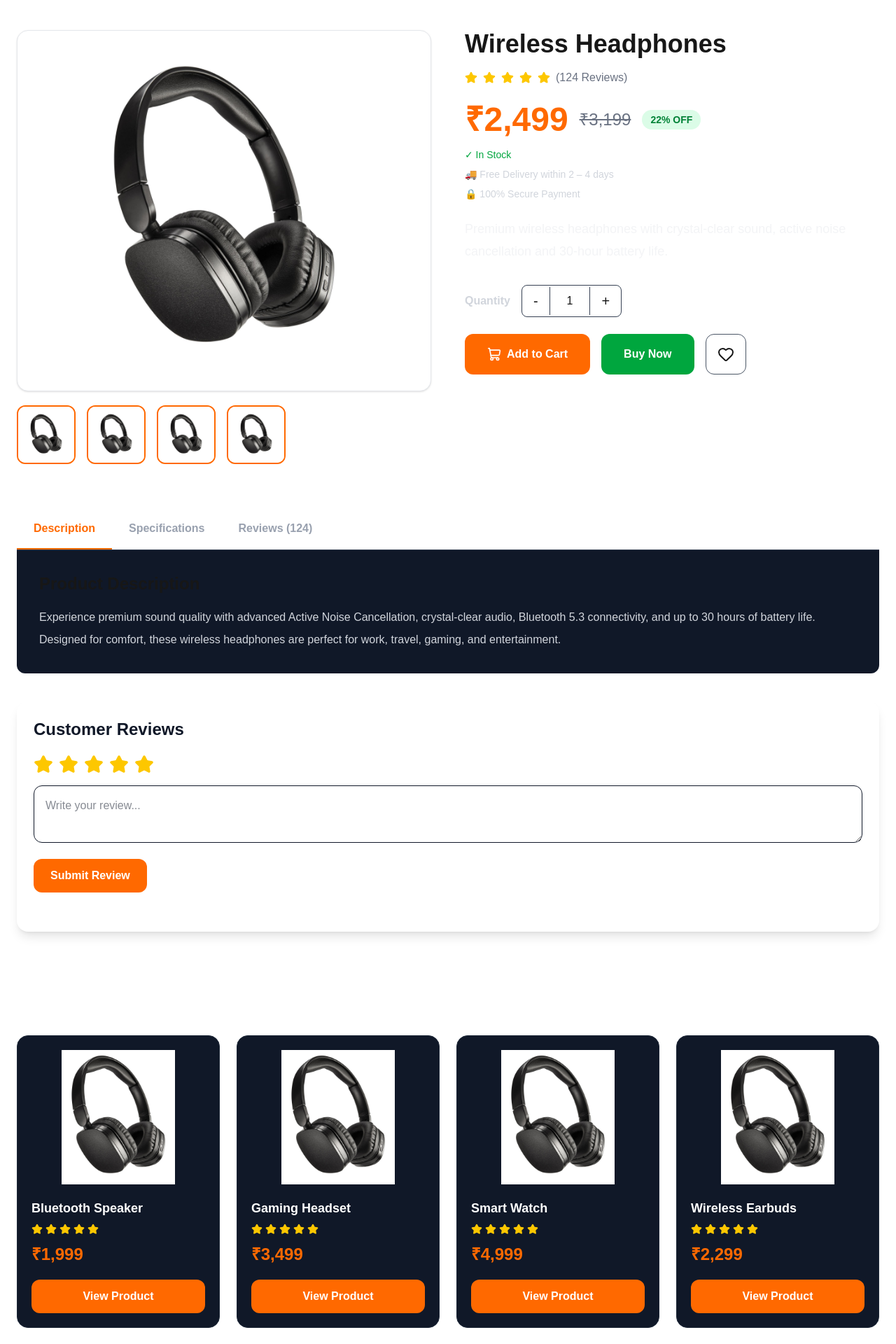
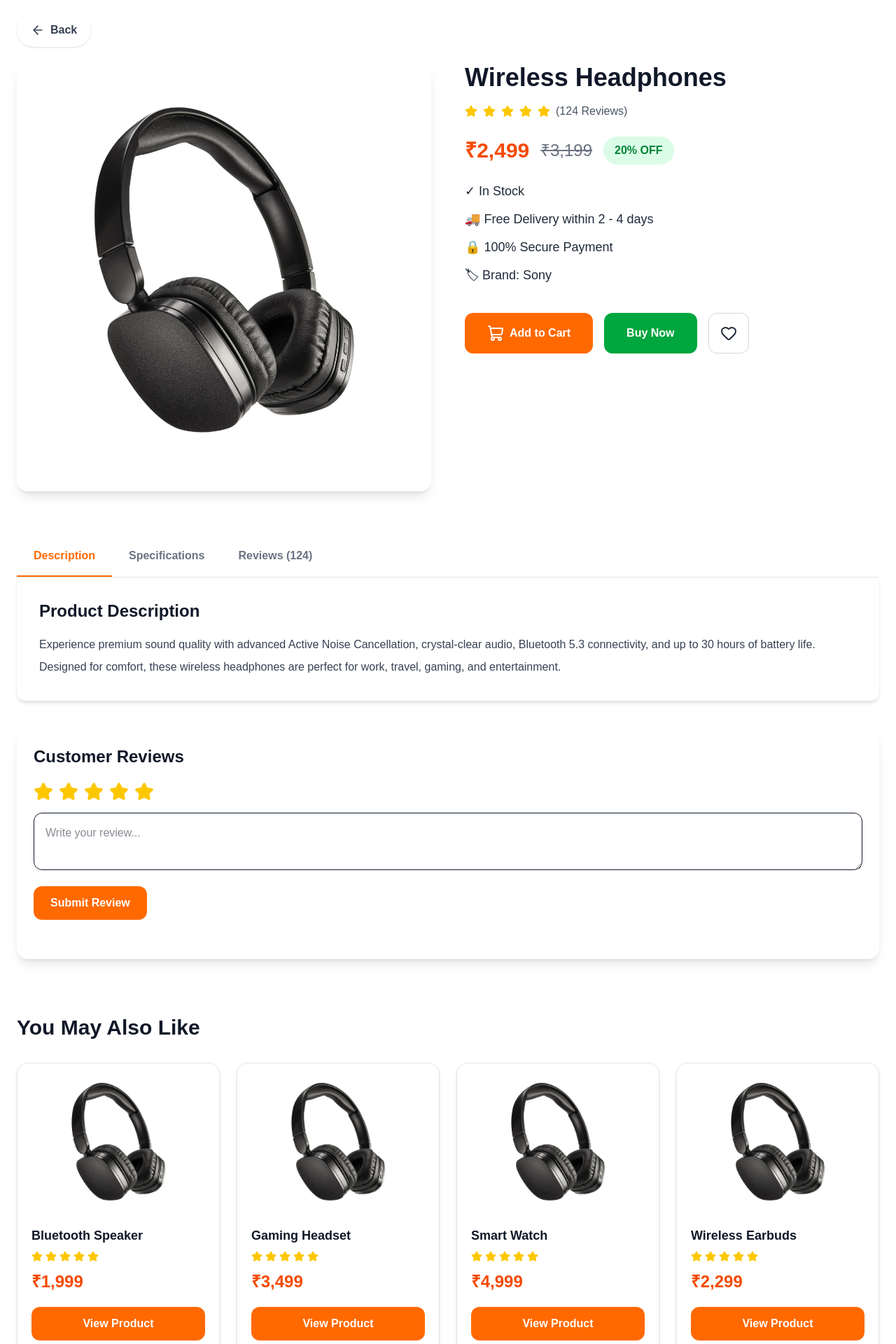
Before and after one commit to Sunil2505/Kotoze, a Next.js app: page /products/1 in a window 1280 px wide. Shown: the part 140-2060 px from the top of the page at 70% size. Built offline with nearby package versions, Linux system fonts and the light colour scheme.

Commit message:
Improve product details UI and navigation

```diff
--- a/src/app/globals.css
+++ b/src/app/globals.css
@@ -12,21 +12,15 @@
   --font-mono: var(--font-geist-mono);
 }
 
-@media (prefers-color-scheme: dark) {
-  :root {
-    --background: #0a0a0a;
-    --foreground: #ededed;
-  }
-}
-
-body {
-  background: var(--background);
-  color: var(--foreground);
-  font-family: Arial, Helvetica, sans-serif;
-}
-
 
 /* Smooth Scroll */
 html {
   scroll-behavior: smooth;
 }
+
+
+body {
+  background: #ffffff;
+  color: #171717;
+  font-family: Arial, Helvetica, sans-serif;
+}
--- a/src/app/products/[id]/page.tsx
+++ b/src/app/products/[id]/page.tsx
@@ -1,142 +1,346 @@
 "use client";
+
+import { use, useEffect } from "react";
+import Image from "next/image";
+import { useRouter } from "next/navigation";
+
+import {
+  Star,
+  Heart,
+  ShoppingCart,
+  ArrowLeft,
+} from "lucide-react";
+
 import { useCart } from "@/context/CartContext";
-import { Star, Heart, ShoppingCart } from "lucide-react";
-import ProductGallery from "../../../components/product/ProductGallery";
-import ProductTabs from "../../../components/product/ProductTabs";
-import RelatedProducts from "../../../components/product/RelatedProducts";
 import { useWishlist } from "@/context/WishlistContext";
+
+import { products } from "@/data/products";
+
+import ProductTabs from "@/components/product/ProductTabs";
+import RelatedProducts from "@/components/product/RelatedProducts";
 import ReviewSection from "@/components/ReviewSection";
-export default function ProductDetails() {
+
+
+export default function ProductDetails({
+  params,
+}: {
+  params: Promise<{ id: string }>;
+}) {
+
+
+  const { id } = use(params);
+
+  const router = useRouter();
+
   const { addToCart } = useCart();
+
   const { toggleWishlist } = useWishlist();
 
+
+  useEffect(() => {
+
+    window.scrollTo({
+      top: 0,
+      behavior: "auto",
+    });
+
+  }, []);
+
+
+
+  const product = products.find(
+    (item) => item.id === Number(id)
+  );
+
+
+  if (!product) {
+
     return (
-    <main className="mx-auto max-w-7xl px-6 py-12">
+
+      <main className="py-20">
+
+        <h1 className="text-center text-3xl font-bold text-gray-900">
+
+          Product Not Found
+
+        </h1>
+
+      </main>
+
+    );
+
+  }
+
+
+
+  return (
+
+    <main className="mx-auto max-w-7xl px-6 py-6">
+
+
+      {/* Back Button */}
+
+      <button
+        onClick={() => router.back()}
+        className="mb-6 flex items-center gap-2 rounded-full bg-white px-5 py-3 font-semibold text-gray-700 shadow transition hover:bg-orange-500 hover:text-white"
+      >
+
+        <ArrowLeft size={20} />
+
+        Back
+
+      </button>
+
       <div className="grid gap-12 lg:grid-cols-2">
 
+
         {/* Product Image */}
-        <ProductGallery />
 
-        {/* Product Info */}
+
+        <div className="flex items-center justify-center rounded-2xl bg-white p-10 shadow-lg">
+
+
+          <Image
+
+            src={product.image}
+
+            alt={product.name}
+
+            width={450}
+
+            height={450}
+
+            className="object-contain"
+
+          />
+
+
+        </div>
+
+
+
+
+
+
+
+        {/* Product Details */}
+
+
         <div>
-          <h1 className="text-4xl font-bold">
-            Wireless Headphones
+
+
+          <h1 className="text-4xl font-extrabold text-gray-900">
+
+            {product.name}
+
           </h1>
 
+
+
+
+
           <div className="mt-4 flex items-center gap-2">
-            {[...Array(5)].map((_, index) => (
+
+
+            {[...Array(product.rating)].map(
+              (_, index) => (
+
                 <Star
+
                   key={index}
+
                   size={18}
+
                   className="fill-yellow-400 text-yellow-400"
+
                 />
-            ))}
 
-            <span className="text-gray-500">(124 Reviews)</span>
+              )
+            )}
+
+
+
+            <span className="font-medium text-gray-600">
+
+              ({product.reviews} Reviews)
+
+            </span>
+
+
           </div>
 
+
+
+
+
+
           <div className="mt-6 flex flex-wrap items-center gap-4">
-  <span className="text-5xl font-extrabold text-orange-500">
-    ₹2,499
+
+
+            <span className="text-3xl font-extrabold text-orange-600">
+
+              ₹{product.price.toLocaleString("en-IN")}
+
             </span>
 
+
             <span className="text-2xl text-gray-500 line-through">
-    ₹3,199
+
+              ₹{product.oldPrice.toLocaleString("en-IN")}
+
             </span>
 
-  <span className="rounded-full bg-green-100 px-3 py-1 text-sm font-semibold text-green-700">
-    22% OFF
+
+
+            <span className="rounded-full bg-green-100 px-4 py-2 font-bold text-green-700">
+
+              {product.discount}
+
             </span>
+
+
           </div>
 
-      <div className="mt-4 flex flex-col gap-2 text-sm">
-        <span className="font-medium text-green-600">
-          ✓ In Stock
-        </span>
 
-        <span className="text-gray-300">
-          🚚 Free Delivery within 2 – 4 days
-        </span>
 
-        <span className="text-gray-300">
-          🔒 100% Secure Payment
-        </span>
+
+
+
+          <div className="mt-6 space-y-3 text-lg font-medium text-gray-800">
+
+
+            <p>✓ In Stock</p>
+
+            <p>🚚 Free Delivery within 2 - 4 days</p>
+
+            <p>🔒 100% Secure Payment</p>
+
+            <p>
+              🏷 Brand: {product.brand}
+            </p>
+
+
           </div>
 
-            <p className="mt-6 text-lg leading-8 text-gray-100">
-              Premium wireless headphones with crystal-clear sound,
-              active noise cancellation and 30-hour battery life.
-            </p>
 
-          <div className="mt-8">
-  {/* Quantity */}
-  <div className="mb-6 flex items-center gap-4">
-    <span className="font-semibold text-gray-300">
-      Quantity
-    </span>
 
-    <div className="flex items-center overflow-hidden rounded-lg border border-gray-700">
-      <button className="px-4 py-2 text-xl transition hover:bg-gray-800">
-        -
-      </button>
 
-      <span className="border-x border-gray-700 px-6 py-2">
-        1
-      </span>
 
-      <button className="px-4 py-2 text-xl transition hover:bg-gray-800">
-        +
-      </button>
-    </div>
-  </div>
 
-  {/* Buttons */}
-  <div className="flex flex-wrap gap-4">
+          <div className="mt-10 flex flex-wrap gap-4">
+
 
 
             <button
+
               onClick={() =>
+
                 addToCart({
-      id: 1,
-      name: "Wireless Headphones",
-      price: 2499,
-      image: "/images/products/headphones.jpg",
+
+                  id: product.id,
+
+                  name: product.name,
+
+                  price: product.price,
+
+                  image: product.image,
+
                   quantity: 1,
+
                 })
+
               }
-  className="flex items-center gap-2 rounded-xl bg-orange-500 px-8 py-4 font-semibold text-white transition hover:scale-105 hover:bg-orange-600"
+
+
+              className="flex items-center gap-2 rounded-xl bg-orange-500 px-8 py-4 font-bold text-white transition hover:bg-orange-600"
+
             >
-  <ShoppingCart size={20} />
+
+
+              <ShoppingCart />
+
+
               Add to Cart
+
+
             </button>
 
 
-<button className="rounded-xl bg-green-600 px-8 py-4 font-semibold text-white transition hover:scale-105 hover:bg-green-700">
+
+
+
+
+            <button
+
+              className="rounded-xl bg-green-600 px-8 py-4 font-bold text-white transition hover:bg-green-700"
+
+            >
+
               Buy Now
+
             </button>
 
 
+
+
+
+
             <button
+
               onClick={() =>
+
                 toggleWishlist({
-      id: 1,
-      name: "Wireless Headphones",
-      price: 2499,
-      image: "/images/products/headphones.jpg",
+
+                  id: product.id,
+
+                  name: product.name,
+
+                  price: product.price,
+
+                  image: product.image,
+
                 })
+
               }
-  className="rounded-xl border border-gray-600 p-4 transition hover:border-orange-500"
+
+
+              className="rounded-xl border border-gray-300 p-4 text-gray-800 transition hover:border-orange-500 hover:text-orange-500"
+
             >
+
+
               <Heart />
+
+
             </button>
-  </div>
-</div>
+
+
+
+
           </div>
 
+
         </div>
+
+
+      </div>
+
+
+
+
+
       <ProductTabs />
-      <ReviewSection productId={1} />
+
+
+      <ReviewSection productId={product.id} />
+
+
       <RelatedProducts />
+
+
+
     </main>
+
   );
+
 }
--- a/src/components/FeaturedProducts.tsx
+++ b/src/components/FeaturedProducts.tsx
@@ -1,117 +1,114 @@
 "use client";
 
 import ProductCard from "./ProductCard";
+
 import { useEffect, useRef } from "react";
+
 import { useSearch } from "@/context/SearchContext";
 
-const products = [
-
-  {
-    id: 1,
-    name: "Wireless Headphones",
-    price: 2499,
-    oldPrice: "₹3,199",
-    image: "/images/products/headphones.jpg",
-    rating: "★★★★★",
-    reviews: 124,
-    discount: "20% OFF",
-  },
-
-  {
-    id: 2,
-    name: "Smart Watch",
-    price: 3299,
-    oldPrice: "₹4,199",
-    image: "/images/products/watch.jpg",
-    rating: "★★★★☆",
-    reviews: 89,
-    discount: "15% OFF",
-  },
-
-  {
-    id: 3,
-    name: "Laptop Backpack",
-    price: 1499,
-    oldPrice: "₹1,999",
-    image: "/images/products/backpack.jpg",
-    rating: "★★★★★",
-    reviews: 57,
-    discount: "25% OFF",
-  },
-
-  {
-    id: 4,
-    name: "Office Chair",
-    price: 5999,
-    oldPrice: "₹7,499",
-    image: "/images/products/chair.jpg",
-    rating: "★★★★☆",
-    reviews: 41,
-    discount: "18% OFF",
-  },
-];
+import { products } from "@/data/products";
 
 
 export default function FeaturedProducts() {
 
+
   const { search } = useSearch();
 
-const sectionRef = useRef<HTMLDivElement>(null);
+
+  const sectionRef =
+    useRef<HTMLDivElement>(null);
+
 
 
   useEffect(() => {
 
+
     if (search.trim() !== "") {
 
+
       sectionRef.current?.scrollIntoView({
+
         behavior: "smooth",
+
         block: "start",
+
       });
+
 
     }
 
+
   }, [search]);
+
+
+
+
+
   const filteredProducts =
     products.filter((product) =>
+
       product.name
         .toLowerCase()
         .includes(
           search.toLowerCase()
         )
+
     );
 
 
+
+
+
   return (
+
     <section
+
       id="products"
+
       ref={sectionRef}
+
       className="pt-32 pb-16"
+
     >
+
 
       <div className="mx-auto max-w-7xl px-6">
 
 
         <h2 className="mb-12 text-center text-4xl font-extrabold text-gray-900">
 
+
           Featured Products
+
 
         </h2>
 
 
+
+
+
+
         {filteredProducts.length === 0 ? (
+
 
           <div className="py-20 text-center">
 
+
             <h3 className="text-3xl font-bold text-gray-900">
 
+
               🔍 No products found
+
 
             </h3>
 
 
+
             <p className="mt-3 text-gray-500">
 
+
               Try searching something else
+
 
             </p>
 
@@ -119,10 +116,13 @@ return (
           </div>
 
 
+
         ) : (
 
 
+
           <div className="grid gap-6 sm:grid-cols-2 lg:grid-cols-4">
+
 
 
             {filteredProducts.map((product) => (
@@ -140,13 +140,17 @@ return (
             ))}
 
 
+
           </div>
+
 
 
         )}
 
 
+
       </div>
+
 
     </section>
 
--- a/src/components/product/ProductTabs.tsx
+++ b/src/components/product/ProductTabs.tsx
@@ -7,49 +7,79 @@ export default function ProductTabs() {
 
   return (
     <section className="mt-16">
+
       {/* Tabs */}
-      <div className="flex border-b border-gray-700">
+      <div className="flex border-b border-gray-200">
+
         {[
           { id: "description", label: "Description" },
           { id: "specifications", label: "Specifications" },
           { id: "reviews", label: "Reviews (124)" },
         ].map((tab) => (
+
           <button
             key={tab.id}
             onClick={() => setActiveTab(tab.id)}
+
             className={`border-b-2 px-6 py-4 font-semibold transition ${
               activeTab === tab.id
                 ? "border-orange-500 text-orange-500"
-                : "border-transparent text-gray-400 hover:text-white"
+                : "border-transparent text-gray-500 hover:text-orange-500"
             }`}
           >
+
             {tab.label}
+
           </button>
+
         ))}
+
       </div>
 
+
+
       {/* Description */}
+
       {activeTab === "description" && (
-        <div className="rounded-b-xl bg-gray-900 p-8">
-          <h3 className="mb-4 text-2xl font-bold">
+
+        <div className="rounded-b-xl bg-white p-8 shadow-md">
+
+          <h3 className="mb-4 text-2xl font-bold text-gray-900">
+
             Product Description
+
           </h3>
 
-          <p className="leading-8 text-gray-300">
+
+          <p className="leading-8 text-gray-700">
+
             Experience premium sound quality with advanced Active Noise
             Cancellation, crystal-clear audio, Bluetooth 5.3 connectivity,
-            and up to 30 hours of battery life. Designed for comfort,
-            these wireless headphones are perfect for work, travel,
-            gaming, and entertainment.
+            and up to 30 hours of battery life.
+
+            Designed for comfort, these wireless headphones are perfect
+            for work, travel, gaming, and entertainment.
+
           </p>
+
+
         </div>
+
       )}
 
+
+
+
       {/* Specifications */}
+
       {activeTab === "specifications" && (
-        <div className="rounded-b-xl bg-gray-900 p-8">
+
+        <div className="rounded-b-xl bg-white p-8 shadow-md">
+
           <table className="w-full">
+
             <tbody>
+
               {[
                 ["Brand", "Sony"],
                 ["Model", "WH-1000XM5"],
@@ -59,27 +89,50 @@ export default function ProductTabs() {
                 ["Warranty", "1 Year"],
                 ["Weight", "250 g"],
               ].map(([key, value]) => (
+
                 <tr
                   key={key}
-                  className="border-b border-gray-800"
+                  className="border-b border-gray-200"
                 >
-                  <td className="py-4 font-semibold text-gray-400">
+
+                  <td className="py-4 font-semibold text-gray-600">
+
                     {key}
+
                   </td>
 
-                  <td className="py-4 text-right text-white">
+
+                  <td className="py-4 text-right text-gray-900">
+
                     {value}
+
                   </td>
+
+
                 </tr>
+
               ))}
+
             </tbody>
+
           </table>
+
         </div>
+
       )}
 
+
+
+
+
+
       {/* Reviews */}
+
       {activeTab === "reviews" && (
-        <div className="rounded-b-xl bg-gray-900 p-8 space-y-6">
+
+        <div className="space-y-6 rounded-b-xl bg-white p-8 shadow-md">
+
+
           {[
             {
               name: "Rahul",
@@ -94,25 +147,41 @@ export default function ProductTabs() {
                 "Very comfortable to wear and excellent noise cancellation.",
             },
           ].map((review, index) => (
+
             <div
               key={index}
-              className="rounded-xl border border-gray-800 p-5"
+              className="rounded-xl border border-gray-200 bg-gray-50 p-5"
             >
-              <h4 className="font-bold text-lg">
+
+              <h4 className="text-lg font-bold text-gray-900">
+
                 {review.name}
+
               </h4>
 
+
               <p className="mt-1 text-yellow-400">
+
                 {review.rating}
+
               </p>
 
-              <p className="mt-3 text-gray-300">
+
+              <p className="mt-3 text-gray-700">
+
                 {review.review}
+
               </p>
+
+
             </div>
+
           ))}
+
         </div>
+
       )}
+
     </section>
   );
 }
--- a/src/components/product/RelatedProducts.tsx
+++ b/src/components/product/RelatedProducts.tsx
@@ -28,49 +28,120 @@ const products = [
   },
 ];
 
+
 export default function RelatedProducts() {
+
   return (
+
     <section className="mt-20">
-      <h2 className="mb-8 text-3xl font-bold text-white">
+
+
+      <h2 className="mb-8 text-3xl font-extrabold text-gray-900">
+
         You May Also Like
+
       </h2>
 
+
+
+
       <div className="grid gap-6 sm:grid-cols-2 lg:grid-cols-4">
+
+
         {products.map((product) => (
+
+
           <div
+
             key={product.id}
-            className="rounded-2xl border border-gray-800 bg-gray-900 p-5 transition duration-300 hover:-translate-y-2 hover:border-orange-500"
+
+            className="rounded-2xl border border-gray-200 bg-white p-5 shadow-md transition duration-300 hover:-translate-y-2 hover:shadow-xl"
+
           >
+
+
+
             <Image
+
               src={product.image}
+
               alt={product.name}
+
               width={250}
+
               height={250}
+
               className="mx-auto h-48 w-full object-contain"
+
             />
 
-            <h3 className="mt-5 text-lg font-semibold text-white">
+
+
+
+            <h3 className="mt-5 text-lg font-bold text-gray-900">
+
               {product.name}
+
             </h3>
 
+
+
+
             <div className="mt-2 flex items-center gap-1 text-yellow-400">
-              <Star size={16} fill="currentColor" />
-              <Star size={16} fill="currentColor" />
-              <Star size={16} fill="currentColor" />
-              <Star size={16} fill="currentColor" />
-              <Star size={16} fill="currentColor" />
+
+
+              {[...Array(5)].map((_, index) => (
+
+                <Star
+
+                  key={index}
+
+                  size={16}
+
+                  fill="currentColor"
+
+                />
+
+              ))}
+
+
             </div>
 
-            <p className="mt-3 text-2xl font-bold text-orange-500">
+
+
+
+
+            <p className="mt-3 text-2xl font-extrabold text-orange-600">
+
               {product.price}
+
             </p>
 
-            <button className="mt-5 w-full rounded-xl bg-orange-500 py-3 font-semibold text-white transition hover:bg-orange-600">
+
+
+
+
+            <button className="mt-5 w-full rounded-xl bg-orange-500 py-3 font-bold text-white transition hover:bg-orange-600">
+
+
               View Product
+
+
             </button>
+
+
+
           </div>
+
+
         ))}
+
+
       </div>
+
+
     </section>
+
   );
+
 }
--- a/src/data/products.ts
+++ b/src/data/products.ts
@@ -14,7 +14,7 @@ export type Product = {
   flashSale: boolean;
 };
 
-const products: Product[] = [
+export const products: Product[] = [
   {
     id: 1,
     name: "Wireless Headphones",
@@ -106,5 +106,3 @@ const products: Product[] = [
     flashSale: true,
   },
 ];
-
-export default products;
```
Also changed, not shown: src/components/ProductCard.tsx (+44 -19 lines). Lines whose indentation alone changed are shown as unchanged.
